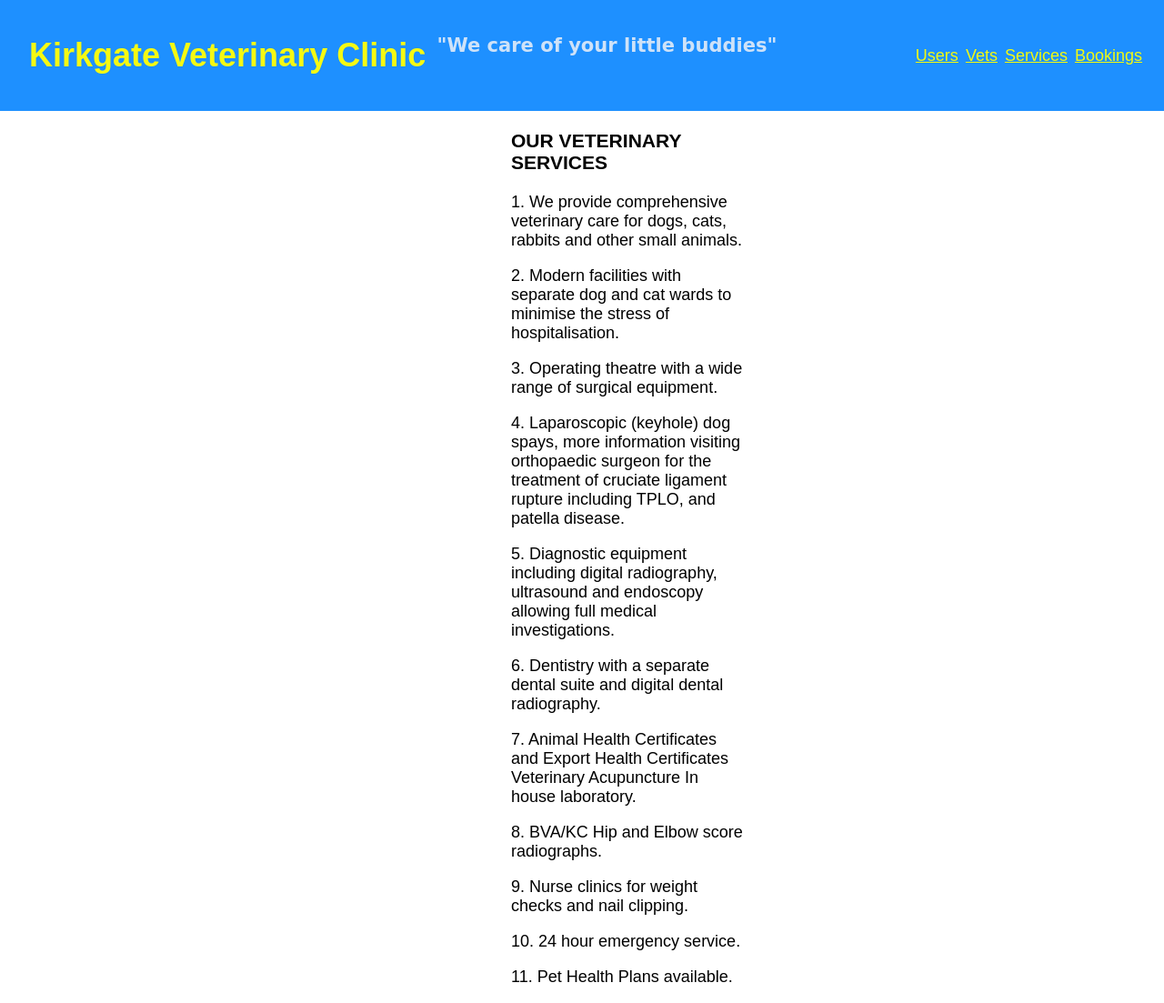
After one commit to JavGoG/Vet_Clinic, a Flask app: page /services/show in a window 1280 px wide. The commit adds this page. Shown: the whole page at 91% size. Run offline with Flask 2, Linux system fonts and the light colour scheme.

Commit message:
tidying up the web with css, and creating new template/services with index.html and show.html

```diff
--- a/controllers/controller.py
+++ b/controllers/controller.py
@@ -1,6 +1,6 @@
 from flask import Flask, render_template, Blueprint, request, redirect
 from models.booking import Booking
-# from models.vet import vet_list
+import repositories.vet_repository as vet_repository
 import repositories.user_repository as user_repository
 from repositories.user_repository import User
 import repositories.booking_repository as booking_repository
@@ -50,3 +50,16 @@ def booking():
     booking = Booking(user_name, pet_name, date_time)
     booking_repository.save(booking)
     return redirect("/bookings")
+
+@tasks_blueprint.route("/vets")
+def vet():
+    vets = vet_repository.select_all()
+    return render_template("vets/index.html", vets=vets)
+
+@tasks_blueprint.route("/services")
+def service():
+    return render_template("services/index.html")
+
+@tasks_blueprint.route("/services/show")
+def show():
+    return render_template("services/show.html")
--- a/static/style.css
+++ b/static/style.css
@@ -1,6 +1,7 @@
 body {
     margin: 0;
     font-family: sans-serif;
+    font-size: large;
 }
 
 body > header {
@@ -13,13 +14,14 @@ body > header {
 body > header > h1{
     text-align: center;
     padding-left: 16px;
-    color: white;
+    color: rgb(245, 249, 18);
 }
 
 body > header > h3{
+    font-family: cursive;
     text-align: center;
-    padding-left: 1px;
-    color: rgba(4, 1, 1, 0.741);
+    padding-right: 100px;
+    color: rgba(250, 246, 246, 0.805);
 }
 
 body > header > nav > ul {
@@ -32,5 +34,43 @@ body > header > nav > ul {
 
 body > header > nav > ul > li > a {
     padding-right: 8px;
+    color: rgb(243, 250, 14);
+}
+
+body > main {
+    margin: auto;
+    padding-left: 100px;
+    width: 20%;
+    align-items: center;
+
+}
+
+/* body > main > form {
+    font-size: large;
+    font-weight: 900;
+    margin: auto;
+    padding-inline-end : 100px;
+    width: 20%;
+    align-items: center;
+} */
+
+.form {
+    /* background-color: #f6f8f8;  */
+    border: none;
     color: white;
+    padding: 15px 32px;
+    text-align: left;
+    text-decoration: none;
+    display: inline-block;
+    font-size: 15px;
 }
+
+.form >input {
+    font-size: large;
+}
+
+
+.input {
+    font-size: xx-large;
+
+}
--- a/templates/base.html
+++ b/templates/base.html
@@ -20,11 +20,10 @@
             </ul>
         </nav>
     </header>
-        {% block content %}
+            <main>
+                {% block content %}
 
-        {% endblock content %}
-    <div>
-    </div>
-
+                {% endblock content %}
+            </main>
 </body>
 </html>
--- /dev/null
+++ b/templates/services/show.html
@@ -0,0 +1,19 @@
+{% extends 'base.html' %}
+{% block  content%}
+<p><h3>OUR VETERINARY SERVICES</h3></p>
+<p>1. We provide comprehensive veterinary care for dogs, cats, rabbits and other small animals.</p>
+<p>2. Modern facilities with separate dog and cat wards to minimise the stress of hospitalisation.</p>
+<p>3. Operating theatre with a wide range of surgical equipment.</p>
+<p>4. Laparoscopic (keyhole) dog spays, more information
+visiting orthopaedic surgeon for the treatment of cruciate ligament rupture including TPLO, and patella disease.</p>
+<p>5. Diagnostic equipment including digital radiography, ultrasound and endoscopy allowing full medical investigations.</p>
+<p>6. Dentistry with a separate dental suite and digital dental radiography.</p>
+<p>7. Animal Health Certificates and Export Health Certificates
+Veterinary Acupuncture
+In house laboratory.</p>
+<p>8. BVA/KC Hip and Elbow score radiographs.</p>
+<p>9. Nurse clinics for weight checks and nail clipping.</p>
+<p>10. 24 hour emergency service.</p>
+<p>11. Pet Health Plans available.</p>
+
+{% endblock content %}
--- a/templates/users/index.html
+++ b/templates/users/index.html
@@ -1,7 +1,6 @@
 {% extends "base.html" %}
 
 {% block content %}
-<!-- <button type="button"onclick="alert('Hello world!')">Register new user</button> -->
 
 <a href="/users/new">Register new user</a><br>
 <br>
```
Also changed, not shown: repositories/vet_repository.py (+22 -24 lines), templates/services/index.html (added, +7 -0 lines), templates/users/new.html (+4 -3 lines), templates/vets/index.html (+7 -5 lines).
